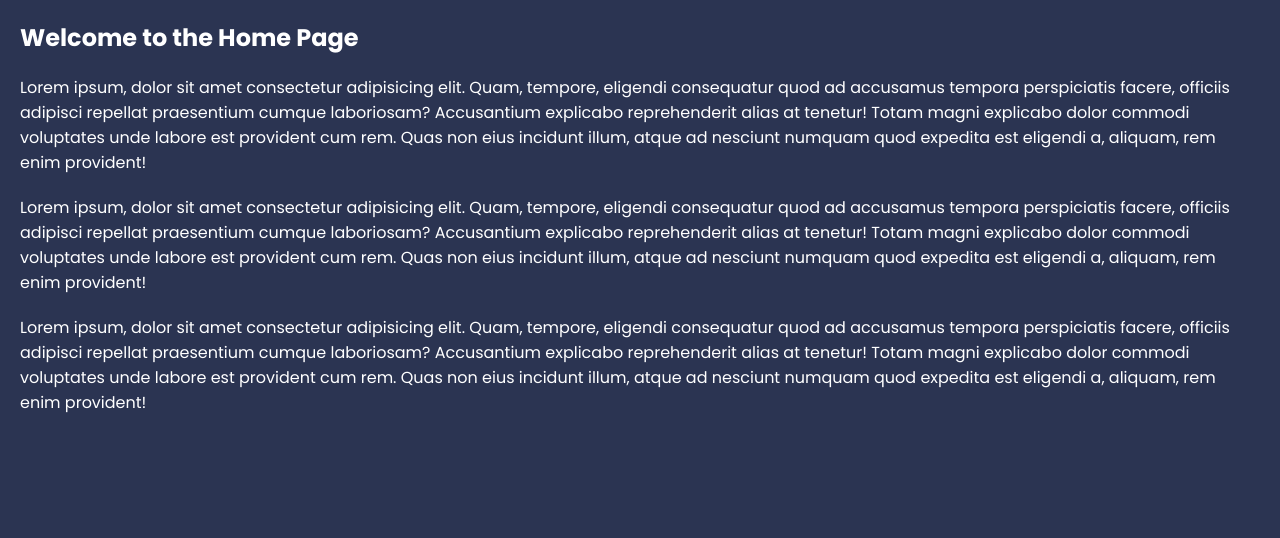
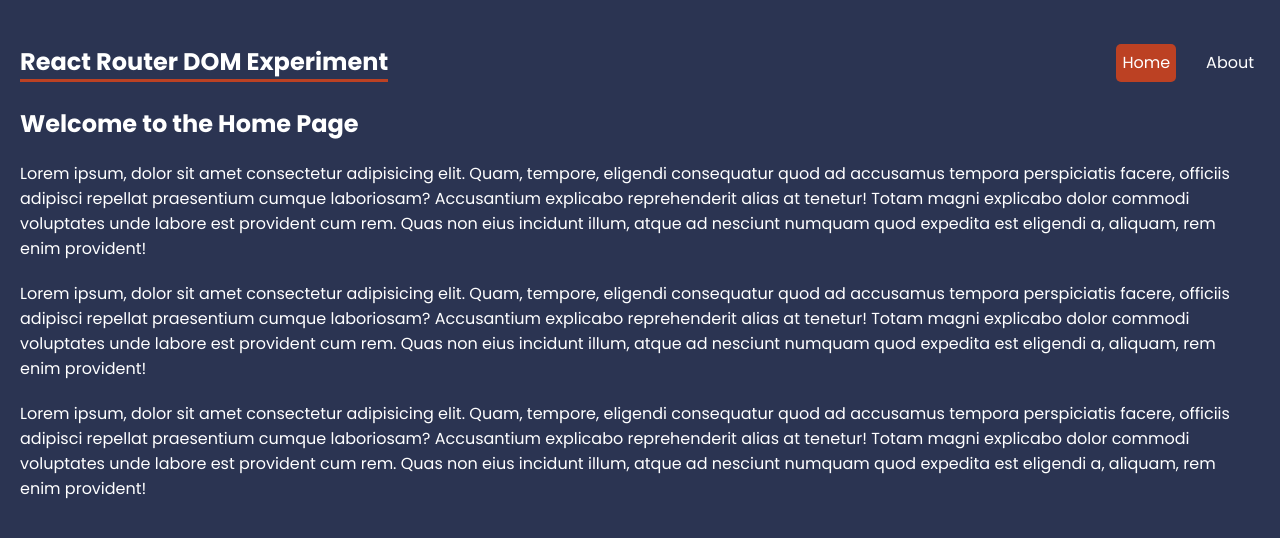
Before and after one commit to prajwal-hebbar-07/react-router-dom-experiment, a React (Vite) app: page / in a window 1280 px wide. Shown: the top 538 px of the page. Built offline with nearby package versions, Linux system fonts and the light colour scheme.

Commit message:
Added nav styles and usage of old approach to declare routes

```diff
--- a/src/App.jsx
+++ b/src/App.jsx
@@ -1,5 +1,5 @@
 // Import for all the items required to add routes for the application.
-import { BrowserRouter, Routes, Route, Link } from "react-router-dom";
+import { BrowserRouter, Routes, Route, NavLink } from "react-router-dom";
 
 // Import for all the pages in the routes.
 import Home from "./pages/Home";
@@ -8,9 +8,16 @@ import About from "./pages/About";
 const App = () => {
   return (
     <BrowserRouter>
+      <header>
+        <nav>
+          <h1>React Router DOM Experiment</h1>
+          <NavLink to="/">Home</NavLink>
+          <NavLink to="/about">About</NavLink>
+        </nav>
+      </header>
       <main>
         <Routes>
-          <Route path="/" element={<Home />} />
+          <Route index element={<Home />} />
           <Route path="/about" element={<About />} />
         </Routes>
       </main>
--- a/src/index.css
+++ b/src/index.css
@@ -30,7 +30,29 @@ button {
   cursor: pointer;
 }
 
-/* navbar */
+/* Navbar Styles */
+header nav {
+  display: flex;
+  justify-content: end;
+  gap: 1.5rem;
+  max-width: 100%;
+  margin: 1.5rem auto;
+}
+
+header nav h1 {
+  margin-right: auto;
+  border-bottom: 3px solid var(--primary);
+}
+
+header nav a {
+  text-decoration: none;
+  padding: 6px;
+  border-radius: 5px;
+}
+
+header nav a.active {
+  background: var(--primary);
+}
 
 /* page content */
 
```
